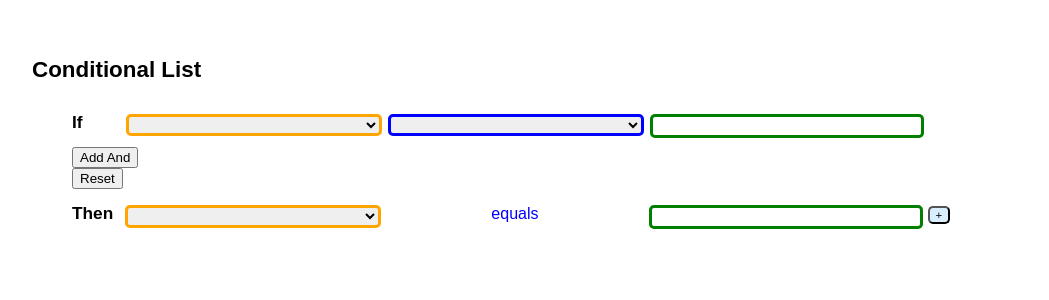
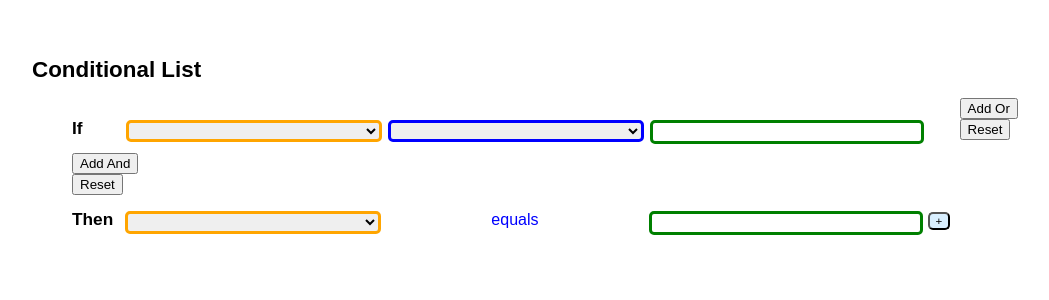
Before and after one commit to AnthonySorise/react-conditional-list, a React (Create React App) app: page / in a window 1280 px wide. Shown: the top 300 px of the page, without its empty margins (32-1081 px from the left). Built offline with nearby package versions, Linux system fonts and the light colour scheme.

Commit message:
add or ui

```diff
--- a/src/Components/AddItem.js
+++ b/src/Components/AddItem.js
@@ -3,7 +3,7 @@ import AddItem_If from './AddItem_If';
 import '../Styles/_addItem.css'
 
 const AddItem = props => {
-    const [num_ifAnds, setnum_ifAnds] = useState(1);
+    const [num_ifAnds, setnum_ifAnds] = useState(0);
 
     const [text_ifItem01, setText_ifItem01] = useState("");
     const [text_ifItemOperator, setText_ifItemOperator] = useState("");
@@ -78,7 +78,7 @@ const AddItem = props => {
         setnum_ifAnds(num_ifAnds + 1);
     }
     const resetAnds = () => {
-        setnum_ifAnds(1);
+        setnum_ifAnds(0);
     }
 
     const updateValues = () => {
@@ -97,8 +97,8 @@ const AddItem = props => {
         <div className="addItem">
             <ul>
 
-                {Array.from(Array(num_ifAnds), (e, i) => {
-                    return <AddItem_If key={i} index={i} passIfVals={passIfVals} handleSubmit={handleSubmit}></AddItem_If>
+                {Array.from(Array(num_ifAnds + 1), (e, i) => {
+                    return <AddItem_If key={i} addIndex={i} addIndexMax={num_ifAnds} passIfVals={passIfVals} handleSubmit={handleSubmit}></AddItem_If>
 
                 })}
 
--- a/src/Components/AddItem_If.js
+++ b/src/Components/AddItem_If.js
@@ -2,8 +2,18 @@ import React, { useState } from 'react';
 // import '../Styles/_addItem_if.css'
 
 const AddItem_If = props => {
+    const [num_ifOrs, setnum_ifOrs] = useState(0);
+
+    const addOr = () => {
+        setnum_ifOrs(num_ifOrs + 1);
+    }
+    const resetOrs = () => {
+        setnum_ifOrs(0);
+    }
 
     const updateValues = () => {
+
+
         let ifItem01 = document.getElementById('ifItem01');
         let ifItemOperator = document.getElementById('ifItemOperator');
         let ifItem02 = document.getElementById('ifItem02');
@@ -22,7 +32,7 @@ const AddItem_If = props => {
 
     return (
         <li className="addItemLi addItem_if">
-            {props.index == 0 ? (
+            {props.addIndex == 0 ? (
                 <div></div>
             ) : (
                 <div>AND</div>
@@ -144,7 +154,22 @@ const AddItem_If = props => {
                     type="text"
                     onChange={e => updateValues()}
                 />
+
             </form>
+
+            {props.addIndex != props.addIndexMax ? (
+                <div></div>
+            ) : (
+                <div className="addOrButtonGroup">
+                    <div className="addOrContainer">
+                        <button>Add Or</button>
+                    </div>
+                    <div className="resetOrContainer">
+                        <button>Reset</button>
+                    </div>
+                </div>
+            )}
+
         </li>
     );
 }
--- a/src/Styles/_addItem.css
+++ b/src/Styles/_addItem.css
@@ -14,7 +14,7 @@
 .addItem form{
     display:inline-block;
     margin-left:12px;
-    width:90%;
+    width:75%;
 }
 .addItemLi{
     list-style:none;
@@ -61,3 +61,6 @@
 .addAndContainer{
     width:100%;
 }
+.addOrButtonGroup{
+    display:inline-block;
+}
```
